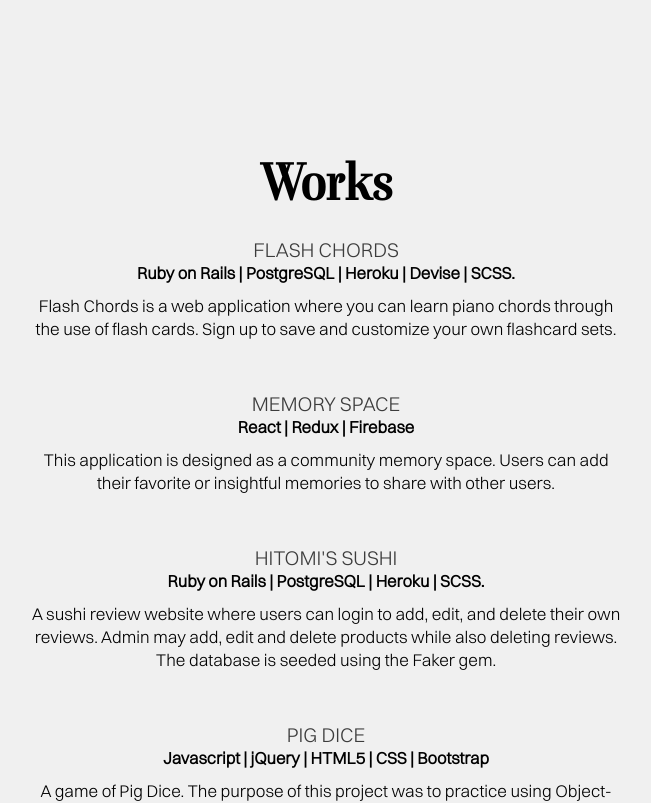
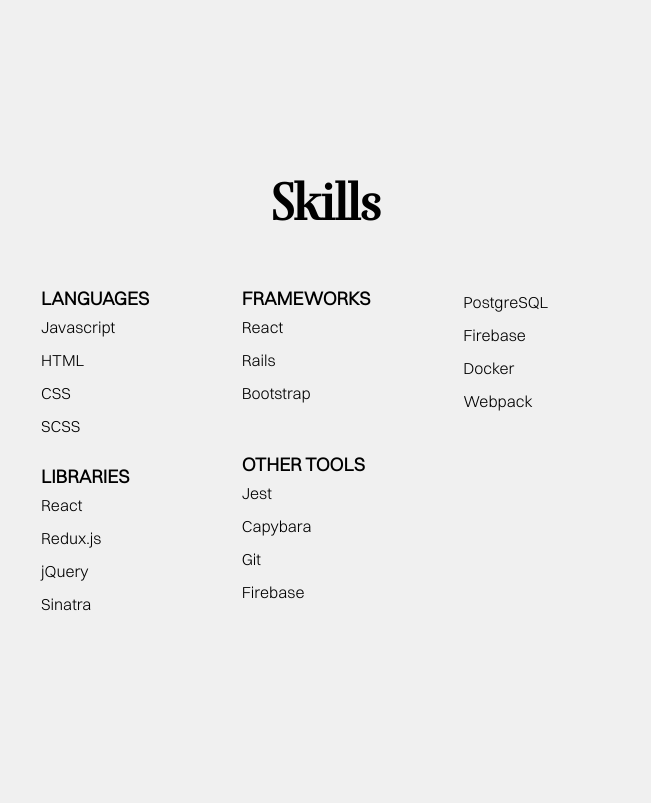
Before and after one commit to mekinsie/portfolio-react, a React (Create React App) app: page / in a window 1280 px wide. Shown: the part 1820-2623 px from the top of the page, without its empty margins (314-965 px from the left). Built offline with nearby package versions, Linux system fonts and the light colour scheme.

Commit message:
Separate technologies into its own component

```diff
--- a/src/components/About.js
+++ b/src/components/About.js
@@ -57,34 +57,6 @@
       <AboutParagraph>
         In my free time I like to rock climb, hike, play the piano, eat other people's food, and live slowly. I believe in minimalism as a design principle and as a lifestyle.
       </AboutParagraph>
-      <div>
-      <h2 style={center}>Technologies</h2>
-          <List>
-            <h3>LANGUAGES</h3>
-            <li>Javascript</li>
-            <li>HTML</li>
-            <li>CSS</li>
-            <li>SCSS</li><br></br>
-            <h3>LIBRARIES</h3>
-            <li>React</li>
-            <li>Redux.js</li>
-            <li>jQuery</li>
-            <li>Sinatra</li><br></br>
-            <h3>FRAMEWORKS</h3>
-            <li>React</li>
-            <li>Rails</li>
-            <li>Bootstrap</li><br></br><br></br><br></br>
-          <h3>OTHER TOOLS</h3>
-            <li>Jest</li>
-            <li>Capybara</li>
-            <li>Git</li>
-            <li>Firebase</li>
-            <li>PostgreSQL</li>
-            <li>Firebase</li>
-            <li>Docker</li>
-            <li>Webpack</li>
-          </List>
-      </div>
     </AboutDiv>
     </>
   )
--- a/src/components/Home.js
+++ b/src/components/Home.js
@@ -1,7 +1,6 @@
 import React from 'react';
 import FadeIn from 'react-fade-in';
 import styled from 'styled-components';
-import Nav from './Nav'
 
 const NameHeader = styled.h1`
   font-size: 100px;
--- a/src/components/Nav.js
+++ b/src/components/Nav.js
@@ -20,9 +20,12 @@
               <li><a href="#about">ABOUT</a></li>
           </FadeIn>
           <FadeIn transitionDuration='1900' delay="1000">
+              <li><a href="#skills">Skills</a></li>
+          </FadeIn>
+          <FadeIn transitionDuration='2300' delay="1000">
               <li><a href="#works">WORKS</a></li>
           </FadeIn>
-          <FadeIn transitionDuration='2300' delay="1000">
+          <FadeIn transitionDuration='2500' delay="1000">
               <li><a href="#contact">CONTACT</a></li>
           </FadeIn>
         </ul>
--- a/src/components/PortfolioControl.js
+++ b/src/components/PortfolioControl.js
@@ -1,7 +1,8 @@
 import React from "react";
+import Nav from './Nav'
 import Home from './Home';
-import Nav from './Nav'
 import About from './About'
+import Skills from './Skills'
 import Works from './Works'
 import Contact from './Contact'
 
@@ -19,6 +20,7 @@
         <Nav/>
         <Home />
         <About />
+        <Skills />
         <Works />
         <Contact />
       </>
--- /dev/null
+++ b/src/components/Skills.js
@@ -0,0 +1,63 @@
+import React from 'react';
+import styled from 'styled-components';
+
+function Skills(){
+
+  const SkillsDiv = styled.div`
+  height: 1000px;
+  `;
+
+  const List = styled.ul`
+    padding-top: 50px;
+    padding-left: 30px;
+    display: flex;
+    flex-direction: column;
+    flex-wrap: wrap;
+    justify-content: flex-start;
+    height: 350px;
+    width: 600px;
+    margin: auto;
+`;
+
+  const center = {
+    textAlign: 'center',
+    paddingTop: '50px',
+    fontFamily: 'Boska-Medium',
+    fontSize: '50px'
+  }
+
+  return(
+    <>
+    <SkillsDiv id="skills">
+      <h1 style={center}>Skills</h1>
+          <List>
+            <h3>LANGUAGES</h3>
+            <li>Javascript</li>
+            <li>HTML</li>
+            <li>CSS</li>
+            <li>SCSS</li><br></br>
+            <h3>LIBRARIES</h3>
+            <li>React</li>
+            <li>Redux.js</li>
+            <li>jQuery</li>
+            <li>Sinatra</li>
+            <h3>FRAMEWORKS</h3>
+            <li>React</li>
+            <li>Rails</li>
+            <li>Bootstrap</li><br></br><br></br>
+          <h3>OTHER TOOLS</h3>
+            <li>Jest</li>
+            <li>Capybara</li>
+            <li>Git</li>
+            <li>Firebase</li>
+            <li>PostgreSQL</li>
+            <li>Firebase</li>
+            <li>Docker</li>
+            <li>Webpack</li>
+          </List>
+      </SkillsDiv>
+    </>
+  )
+}
+
+export default Skills;
```
